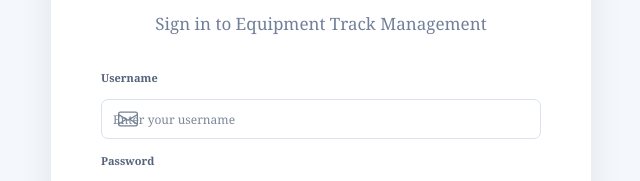
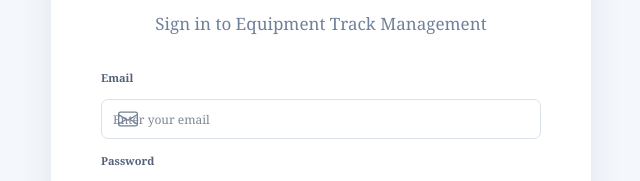
Before and after one commit to husnahassani01-code/0ffice-equipment-management-system, a React (Vite) app: page /login in a window 1280 px wide. Shown: the part 242-423 px from the top of the page, without its empty margins (319-959 px from the left). Built offline with nearby package versions, Linux system fonts and the light colour scheme.

Commit message:
today commit

```diff
--- a/src/pages/assets.jsx
+++ b/src/pages/assets.jsx
@@ -13,10 +13,8 @@ import {
   BsCheckCircleFill,
   BsExclamationTriangleFill,
   BsBoxes,
-  BsBuilding,
   BsChevronLeft,
   BsChevronRight,
-  BsQrCode,
   BsTag,
 } from "react-icons/bs";
 import "./assets.css";
--- a/src/pages/login.jsx
+++ b/src/pages/login.jsx
@@ -4,6 +4,8 @@ import {BsBoxArrowInRight,BsEnvelope,BsLock,BsEye,BsEyeSlash,BsPerson,BsPersonPl
 } from "react-icons/bs";
 import logo from '../assets/logo.png';
 import "./login.css";
+import axios from "axios";
+
 
 const Login = ({onLogin}) => {
   const [showPassword, setShowPassword] = useState(false);
@@ -75,8 +77,8 @@ const Login = ({onLogin}) => {
 //     setRegisterPassword("");
 //     setConfirmPassword("");
 //   };
-
-const handleLogin = (e) => {
+//  her
+const handleLogin =async (e) => {
     e.preventDefault();
 
     if (!email || !password) {
@@ -123,6 +125,47 @@ const handleLogin = (e) => {
     setShowRegister(false);
   };
 
+// With backend
+// const handleLogin = async (e) => {
+//   e.preventDefault();
+
+//   if (!email || !password) {
+//     alert("Please enter your email and password");
+//     return;
+//   }
+
+//   try {
+//     const response = await axios.post(
+//       "http://10.4.9.162:8000/api/login",
+//       {
+//         email: email,
+//         password: password,
+//       }
+//     );
+
+//     console.log(response.data);
+
+//     // Save token returned by backend
+//     localStorage.setItem("token", response.data.token);
+
+//     // Tell App.jsx that login was successful
+//     onLogin(response.data.user);
+
+//   } catch (error) {
+//     console.error(error);
+//     console.log("STATUS:", error.response?.status);
+//     console.log("DATA:", error.response?.data);
+//     console.log("MESSAGE:", error.message);
+
+//     if (error.response) {
+//       alert(error.response.data.message || "Login failed");
+//     } else {
+//       alert( error.response?.data?.message ||
+//     error.message ||
+//     "Login failed");
+//     }
+//   }
+// };
 
   return (
     <div className="login-page">
@@ -150,14 +193,14 @@ const handleLogin = (e) => {
 
           {/* Username */}
           <div className="form-group">
-            <label>Username</label>
+            <label>Email</label>
 
             <div className="input-wrapper">
               <BsEnvelope className="input-icon" />
 
               <input
-                type="text"
-                placeholder="Enter your username"
+                type="email"
+                placeholder="Enter your email"
                 required
                 onChange={(e) => setEmail(e.target.value)}
               />
```
